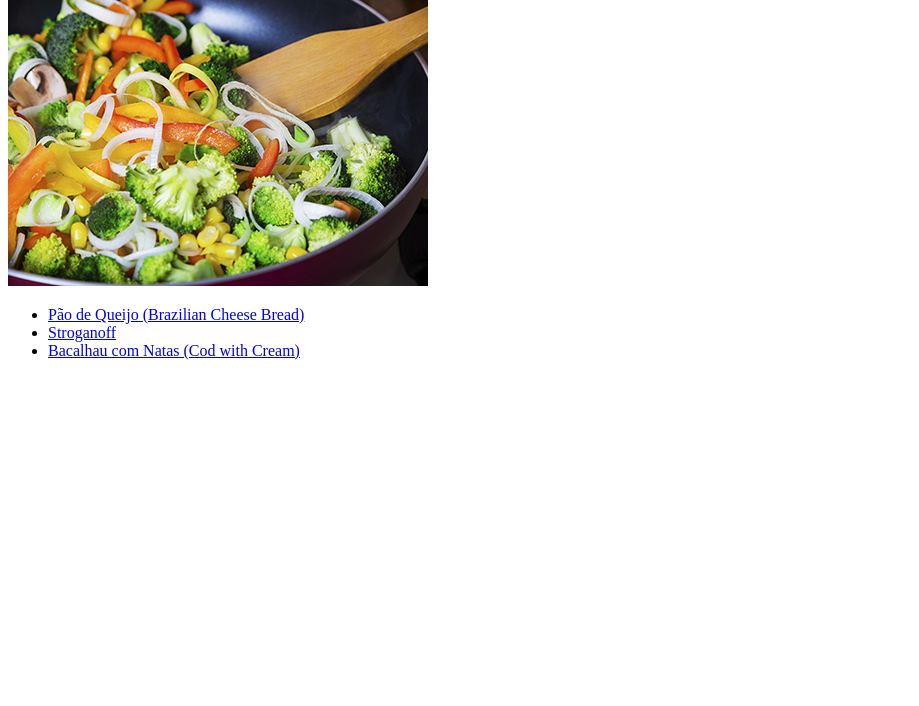
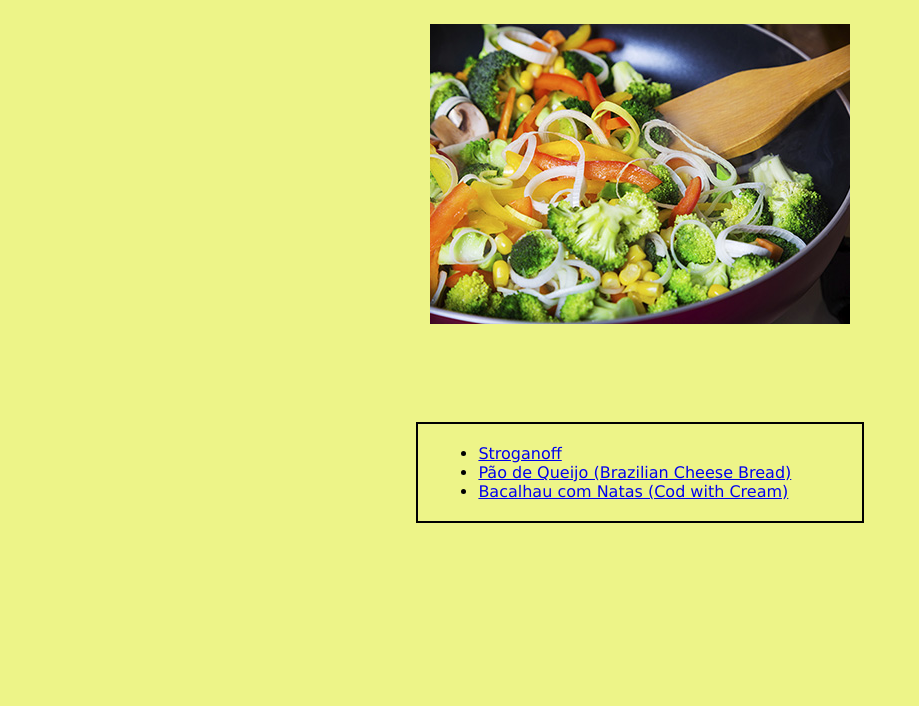
Before and after one commit to vcenteio/odin-recipes, a plain HTML site: page index.html in a window 1280 px wide. Shown: the part 94-800 px from the top of the page, without its empty margins (0-919 px from the left). Drawn offline with Linux system fonts and the light colour scheme.

Commit message:
Add style to index.html

```diff
--- a/index.html
+++ b/index.html
@@ -3,17 +3,30 @@
   <head>
     <meta charset="UTF-8" />
     <title>Odin Recipes</title>
+    <link rel="stylesheet" href="style.css" />
   </head>
   <body>
+    <header>
+      <h1 class="main-heading">Odin Recipes</h1>
+      <img class="main-img" src="./images/cooking.jpg" alt="Odin Recipes" />
+    </header>
     <main>
-      <h1>Odin Recipes</h1>
-      <img src="./images/cooking.jpg" alt="Odin Recipes" />
       <br />
-      <ul>
-        <li><a href="./recipes/pao-de-queijo.html">Pão de Queijo (Brazilian Cheese Bread)</a></li>
-        <li><a href="./recipes/stroganoff.html">Stroganoff</a></li>
-        <li><a href="./recipes/bacalhau-com-natas.html">Bacalhau com Natas (Cod with Cream)</a></li>
-      </ul>
+      <div class="list-container">
+        <ul class="items-list">
+          <li><a href="./recipes/stroganoff.html">Stroganoff</a></li>
+          <li>
+            <a href="./recipes/pao-de-queijo.html">
+              Pão de Queijo (Brazilian Cheese Bread)
+            </a>
+          </li>
+          <li>
+            <a href="./recipes/bacalhau-com-natas.html">
+              Bacalhau com Natas (Cod with Cream)
+            </a>
+          </li>
+        </ul>
+      </div>
     </main>
   </body>
 </html>
--- /dev/null
+++ b/style.css
@@ -0,0 +1,50 @@
+* {
+    margin: 0px;
+    padding: 0px;
+}
+
+body {
+    background-color: rgba(231, 241, 90, 0.719);
+    font-family: Verdana, Geneva, Tahoma, sans-serif;
+}
+
+header {
+    margin: 30px;
+    padding: 10px;
+    text-align: center;
+}
+
+main {
+    text-align: center;
+}
+
+.main-heading {
+    text-decoration: underline;
+}
+
+.sub-heading {
+    margin: 20px
+}
+
+.main-img {
+    margin: 40px 25px 25px 25px;
+}
+
+.list-container {
+    width: 35%;
+    margin: 10px auto;
+}
+
+.list-container li {
+    margin-left: 10%;
+}
+
+.items-list {
+    border: 2px solid black;
+    padding: 20px;
+    text-align: left;
+}
+
+.description {
+    font-style: italic;
+}
```
